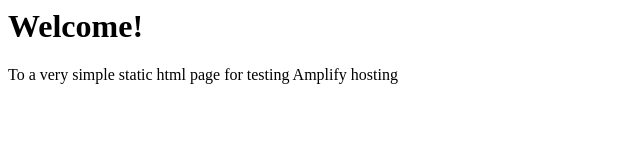
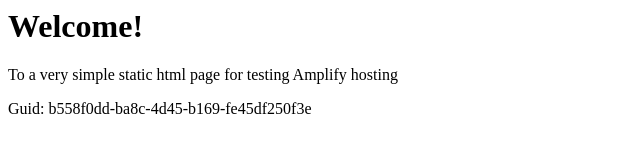
Before and after one commit to aws-aemilia-sin/Github-PR-Commit-Integration-Test-DoNotTouch-Gith-P5X5MO5I-v1-prod-ap-southeast-1, a website: page src/index.html in a window 1280 px wide. Shown: the whole page, without its empty margins (0-640 px from the left). Drawn offline with Linux system fonts and the light colour scheme.

Commit message:
commit from integ tests

```diff
--- a/src/index.html
+++ b/src/index.html
@@ -1,3 +1,5 @@
+
+
 <html lang="en">
 
 <head>
@@ -10,6 +12,6 @@
 <body>
     <h1>Welcome!</h1>
     <p>To a very simple static html page for testing Amplify hosting</p>
-</body>
+    <p>Guid: b558f0dd-ba8c-4d45-b169-fe45df250f3e</p></body>
 
 </html>
```
